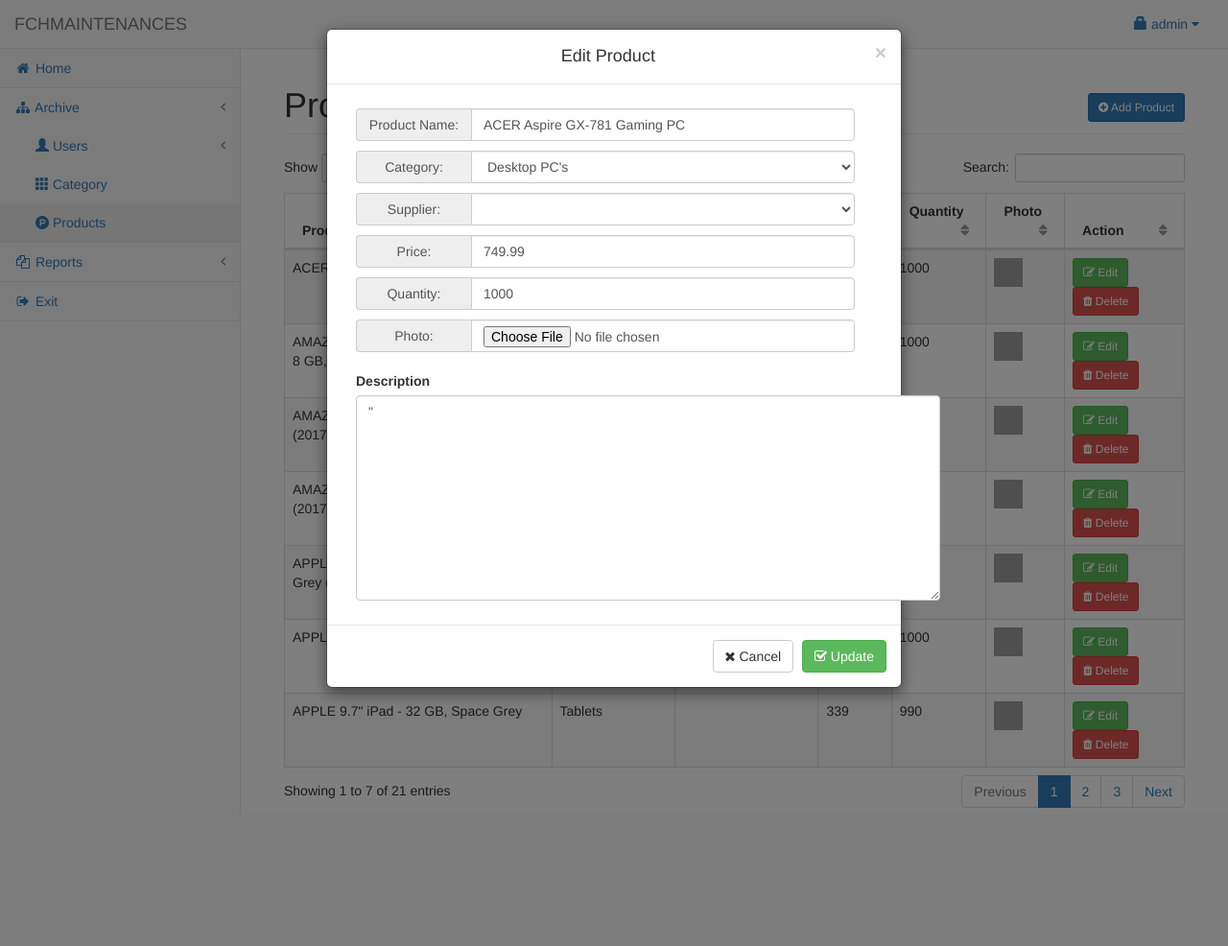
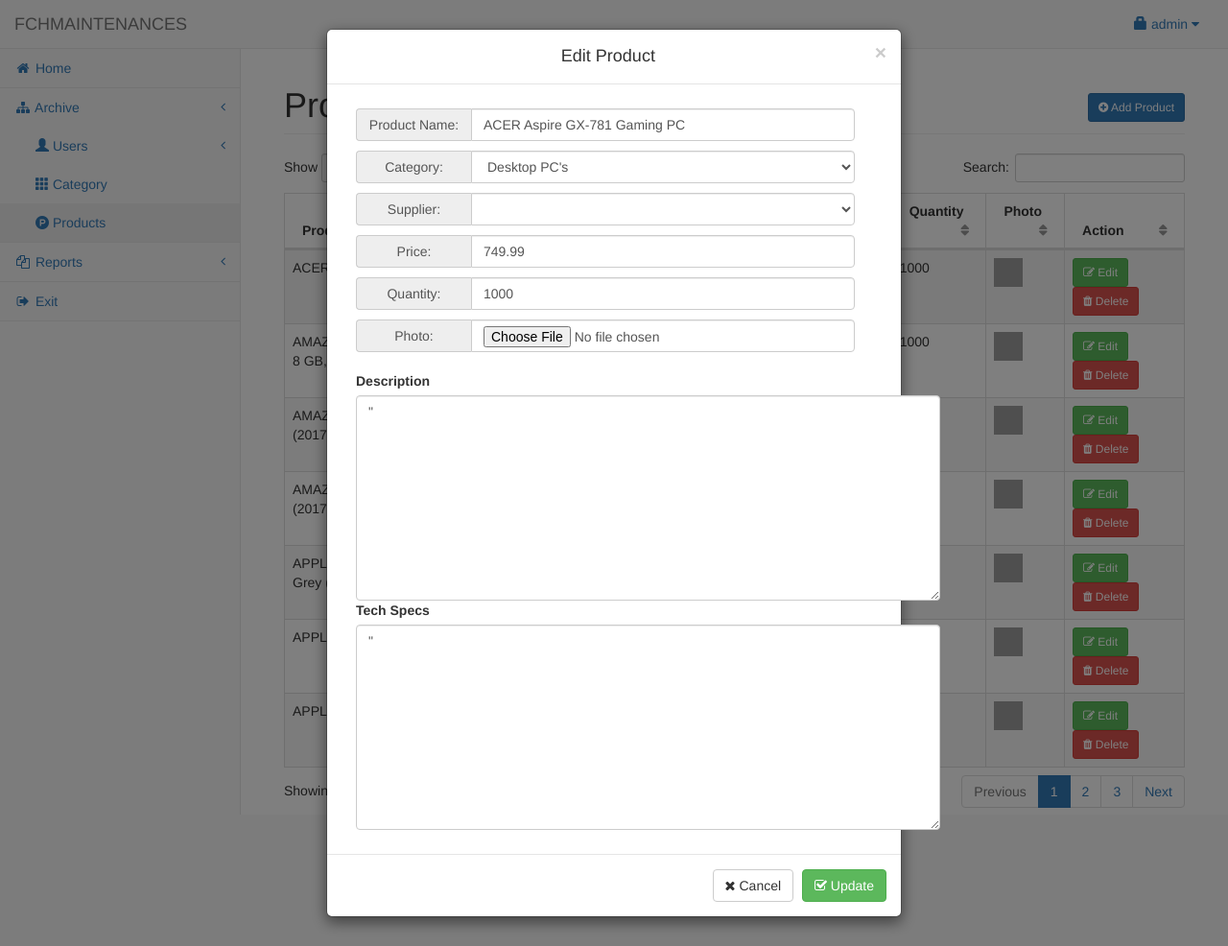
Before and after one commit to Thanatos9520/POS, a PHP site: page /admin/product.php in a window 1280 px wide, after a click on "Edit". Shown: the whole page at 96% size. Run offline with PHP 8.4, Linux system fonts and the light colour scheme; a user stored in the database is signed in; data comes from the database, SQL or seed files in the repository; data that the repository does not hold is empty; grey boxes are pictures that could not be loaded.

Commit message:
update 1.1.1

```diff
--- a/admin/add_modal.php
+++ b/admin/add_modal.php
@@ -56,6 +56,10 @@
                         <div class="form-group">
                         <label for="exampleTextarea">Description</label>
                         <textarea class="form-control" id="description" name="description" rows="10"></textarea>
+                        </div>
+                        <div class="form-group">
+                        <label for="exampleTextarea">Tech Specs</label>
+                        <textarea class="form-control" id="tech" name="tech" rows="10"></textarea>
                         </div>
 						</div>
 				</div>
--- a/admin/product_button.php
+++ b/admin/product_button.php
@@ -97,6 +97,11 @@
                         <br>
                         <textarea class="form-control" name="description" cols="70" rows="10"><?php echo $b['description'] ?>"</textarea>
                         </div>
+                        <div class="form-group">
+                        <label for="exampleTextarea">Tech Specs</label>
+                        <br>
+                        <textarea class="form-control" name="tech" cols="70" rows="10"><?php echo $b['tech'] ?>"</textarea>
+                        </div>
 						<div style="height:10px;"></div>
 				</div>
 				</div>
```
Also changed, not shown: admin/addproduct.php (+6 -2 lines), admin/edit_product.php (+5 -2 lines), upload/e85270-00_300x300_main_1518557898.jpg (added).
